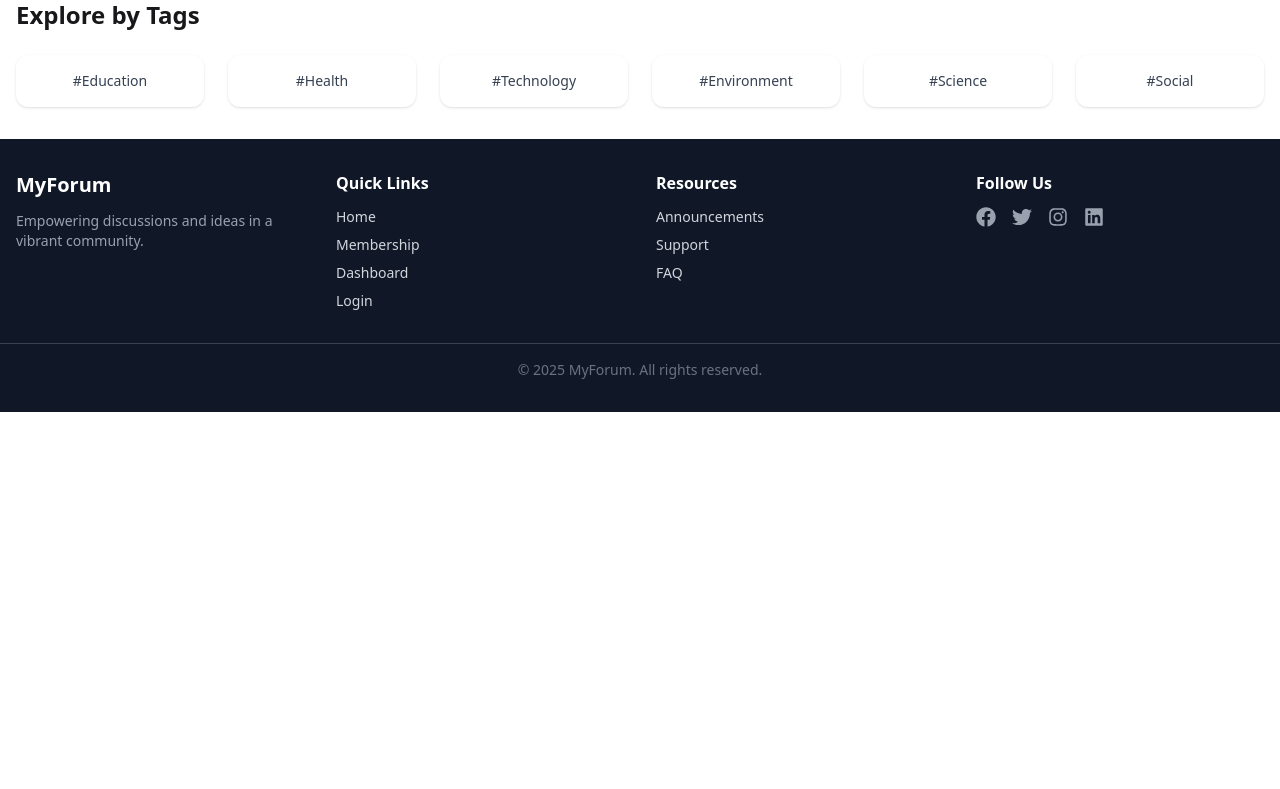
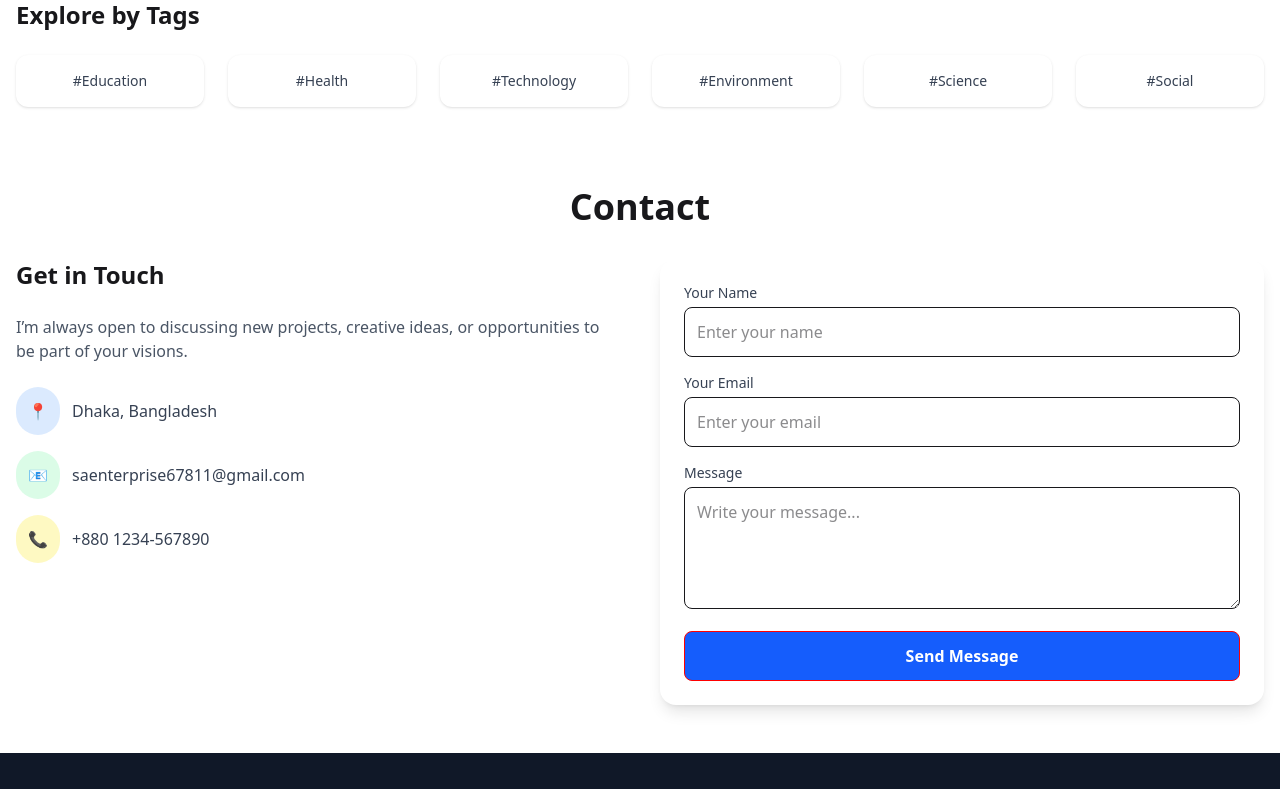
Before and after one commit to shaker11Batch/edu-spot, a React (Vite) app: page / in a window 1280 px wide. Shown: the part 900-1689 px from the top of the page. Before the commit the page ends 1312 px from the top, so only its background shows below. Built offline with nearby package versions, Linux system fonts and the light colour scheme; no server answers.

Commit message:
contact page is added

```diff
--- /dev/null
+++ b/src/pages/Contact/contact.jsx
@@ -0,0 +1,84 @@
+import React from "react";
+
+const Contact = () => {
+  return (
+    <section className="max-w-7xl mx-auto px-4 py-12">
+      <h2 className="text-3xl md:text-4xl font-bold text-center mb-8">
+        Contact
+      </h2>
+
+      <div className="grid grid-cols-1 md:grid-cols-2 gap-10">
+        {/* Left Side - Contact Information */}
+        <div className="space-y-6">
+          <h3 className="text-2xl font-semibold">Get in Touch</h3>
+          <p className="text-gray-600">
+            I’m always open to discussing new projects, creative ideas, or
+            opportunities to be part of your visions.
+          </p>
+
+          <div className="space-y-4">
+            <div className="flex items-center gap-3">
+              <span className="p-3 bg-blue-100 rounded-full">📍</span>
+              <p className="text-gray-700">Dhaka, Bangladesh</p>
+            </div>
+            <div className="flex items-center gap-3">
+              <span className="p-3 bg-green-100 rounded-full">📧</span>
+              <p className="text-gray-700">saenterprise67811@gmail.com</p>
+            </div>
+            <div className="flex items-center gap-3">
+              <span className="p-3 bg-yellow-100 rounded-full">📞</span>
+              <p className="text-gray-700">+880 1234-567890</p>
+            </div>
+          </div>
+        </div>
+
+        {/* Right Side - Contact Form */}
+        <div className="bg-white shadow-lg rounded-2xl p-6">
+          <form className="space-y-4">
+            <div>
+              <label className="block text-sm font-medium text-gray-700">
+                Your Name
+              </label>
+              <input
+                type="text"
+                placeholder="Enter your name"
+                className="w-full mt-1 p-3 border rounded-lg focus:ring-2 focus:ring-blue-400"
+              />
+            </div>
+
+            <div>
+              <label className="block text-sm font-medium text-gray-700">
+                Your Email
+              </label>
+              <input
+                type="email"
+                placeholder="Enter your email"
+                className="w-full mt-1 p-3 border rounded-lg focus:ring-2 focus:ring-blue-400"
+              />
+            </div>
+
+            <div>
+              <label className="block text-sm font-medium text-gray-700">
+                Message
+              </label>
+              <textarea
+                rows="4"
+                placeholder="Write your message..."
+                className="w-full mt-1 p-3 border rounded-lg focus:ring-2 focus:ring-blue-400"
+              ></textarea>
+            </div>
+
+            <button
+              type="submit"
+              className="w-full bg-blue-600 text-white py-3 rounded-lg font-semibold hover:bg-blue-700 transition"
+            >
+              Send Message
+            </button>
+          </form>
+        </div>
+      </div>
+    </section>
+  );
+};
+
+export default Contact;
--- a/src/pages/Home/Home.jsx
+++ b/src/pages/Home/Home.jsx
@@ -2,13 +2,16 @@ import React from 'react';
 import Banner from '../../components/Banner/Banner';
 import AllPosts from '../AllPost/AllPost';
 import TagsSection from './TagsSection';
+import Contact from '../Contact/contact';
 
 const Home = () => {
     return (
         <div>
            <Banner/>
            <AllPosts/>
-           <TagsSection></TagsSection>
+            <TagsSection></TagsSection>
+            <Contact/>
+
         </div>
     );
 };
```
